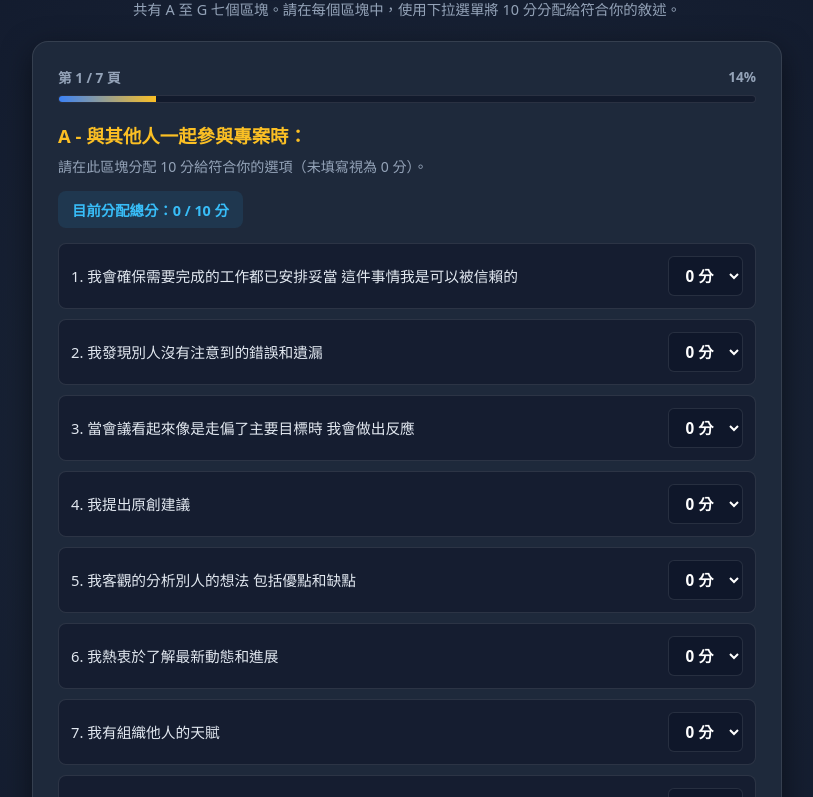
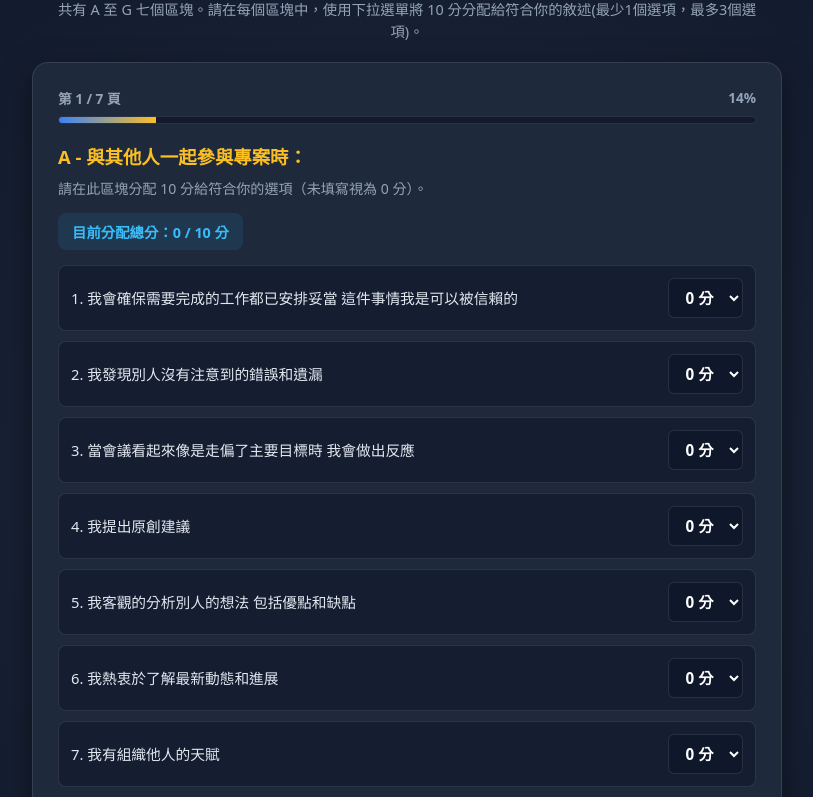
Before and after one commit to Altanlaa/Belbin-Assessment, a plain HTML site: page index.html in a window 1280 px wide. Shown: the part 90-887 px from the top of the page, without its empty margins (233-1046 px from the left). Drawn offline with Linux system fonts and the light colour scheme.

Commit message:
Update index.html

```diff
--- a/index.html
+++ b/index.html
@@ -357,7 +357,7 @@
 
     <header>
         <h1>👥 貝爾賓團隊角色測驗</h1>
-        <p class="subtitle">共有 A 至 G 七個區塊。請在每個區塊中，使用下拉選單將 10 分分配給符合你的敘述。</p>
+        <p class="subtitle">共有 A 至 G 七個區塊。請在每個區塊中，使用下拉選單將 10 分分配給符合你的敘述(最少1個選項，最多3個選項)。</p>
     </header>
 
     <div class="container">
```
